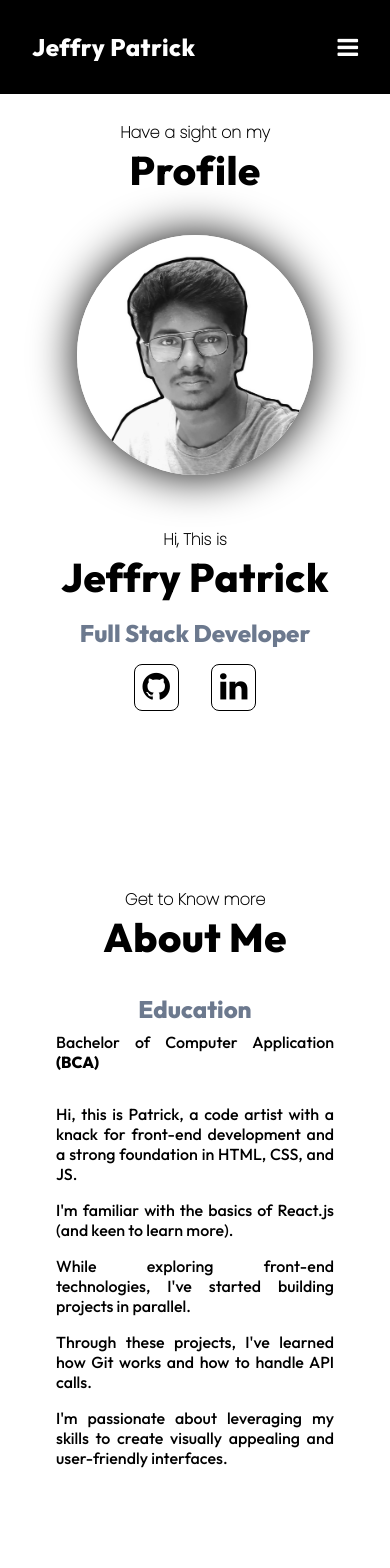
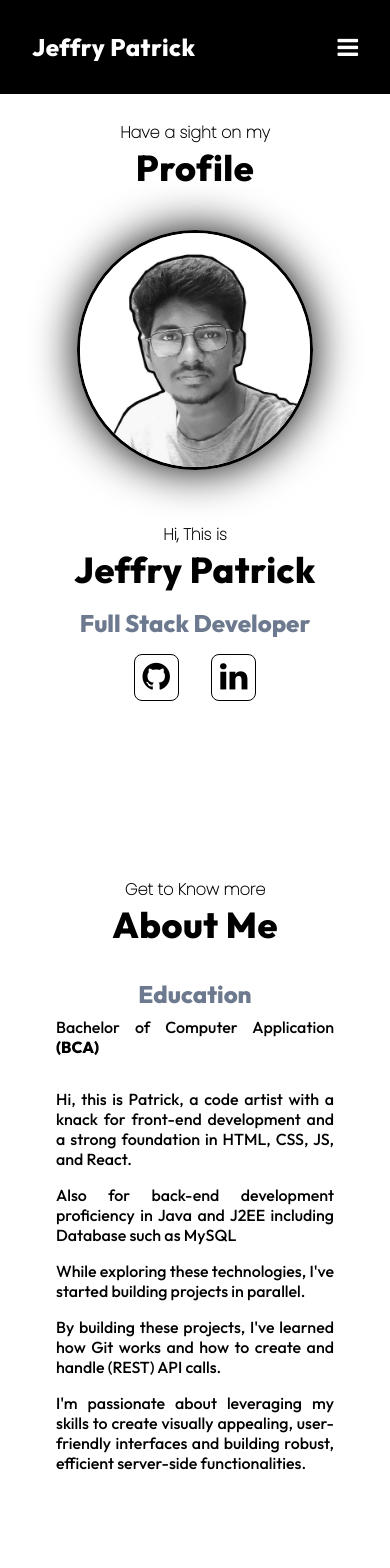
Before and after one commit to JeffryPatrick/ReactPortfolio, a React (Create React App) app: page / in a window 390 px wide. Shown: the top 1568 px of the page. Built offline with nearby package versions, Linux system fonts and the light colour scheme.

Commit message:
border added to image, about section changed, fonts are changed as responsive

```diff
--- a/src/App.css
+++ b/src/App.css
@@ -66,7 +66,7 @@ html {
   }
 
   .heading {
-    font-size: 40px;
+    font-size: 36px;
   }
 
   .subheading-1 {
@@ -81,4 +81,8 @@ html {
     font-size: 16px;
     text-align: justify;
   }
+
+  .details {
+    align-items: center;
+  }
 }
--- a/src/components/Profile/Profile.css
+++ b/src/components/Profile/Profile.css
@@ -14,6 +14,7 @@
 .img {
   height: 420px;
   border-radius: 50%;
+  border: 4px solid black;
   /* box-shadow: 0px 0px 40px black; */
   animation-name: heartbeat;
   animation-duration: 3s;
@@ -68,5 +69,6 @@
 
   .img {
     height: 240px;
+    border: 3px solid;
   }
 }
--- a/src/components/Skills/Skills.css
+++ b/src/components/Skills/Skills.css
@@ -21,5 +21,11 @@
 @media screen and (max-width: 786px) {
   .skill-content {
     flex-direction: column;
+    width: 100%;
+    align-items: center;
+  }
+
+  .inner {
+    margin-left: 0;
   }
 }
--- a/src/data/data.json
+++ b/src/data/data.json
@@ -16,11 +16,11 @@
         "degree": "Bachelor of Computer Application",
         "abb": "(BCA)",
         "info": [
-            "Hi, this is Patrick, a code artist with a knack for front-end development and a strong foundation in HTML, CSS, and JS.",
-            "I'm familiar with the basics of React.js (and keen to learn more).",
-            "While exploring front-end technologies, I've started building projects in parallel.",
-            "Through these projects, I've learned how Git works and how to handle API calls.",
-            "I'm passionate about leveraging my skills to create visually appealing and user-friendly interfaces."
+            "Hi, this is Patrick, a code artist with a knack for front-end development and a strong foundation in HTML, CSS, JS, and React.",
+            "Also for back-end development proficiency in Java and J2EE including Database such as MySQL",
+            "While exploring these technologies, I've started building projects in parallel.",
+            "By building these projects, I've learned how Git works and how to create and handle (REST) API calls.",
+            "I'm passionate about leveraging my skills to create visually appealing, user-friendly interfaces and building robust, efficient server-side functionalities."
         ]
     },
     "skill": {
```
